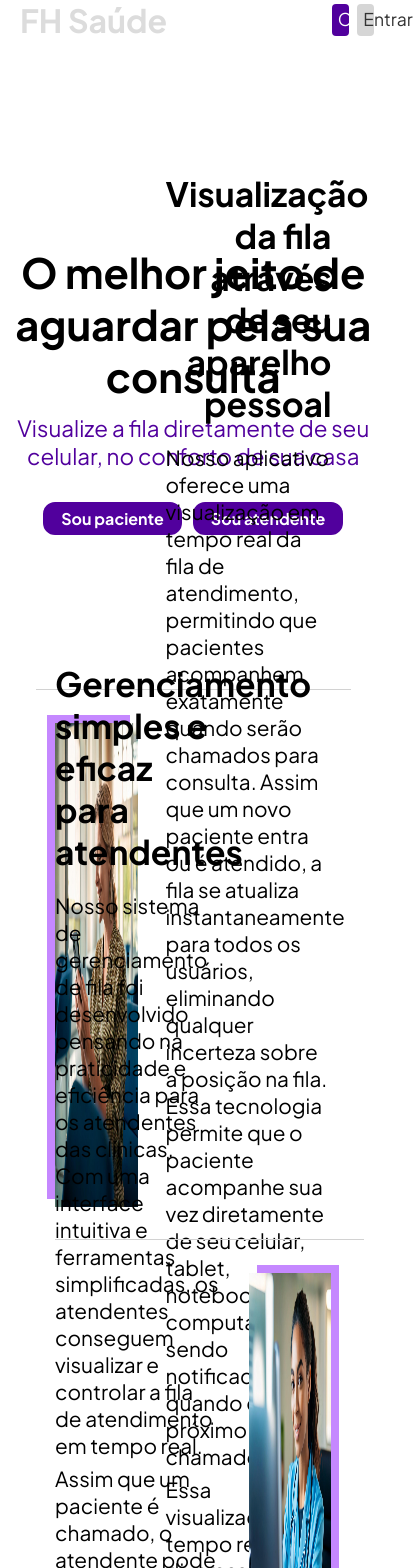
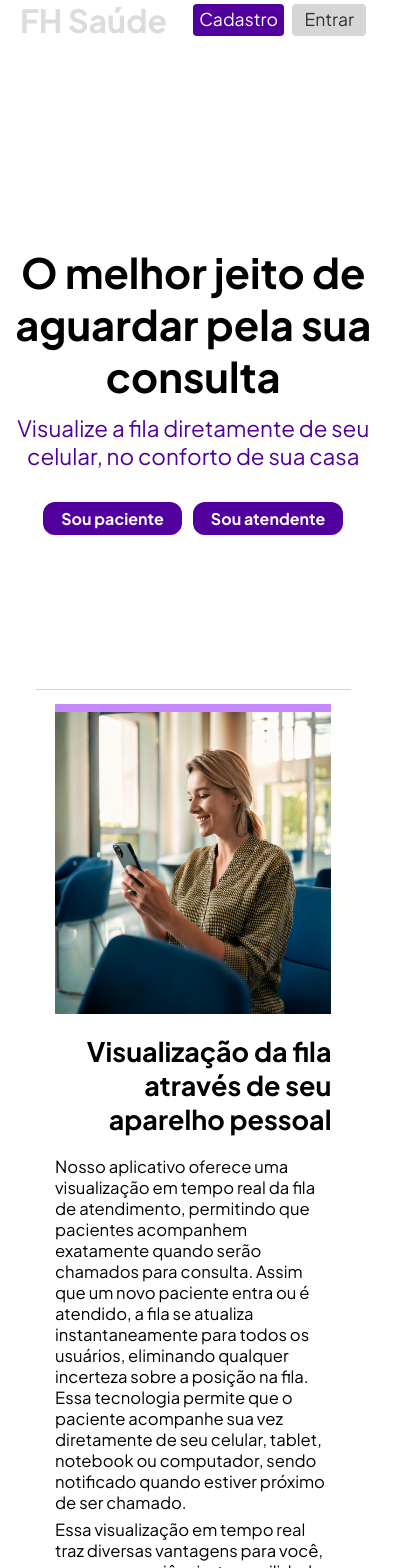
Before and after one commit to Scoorpioon/FastHealth, a React (Vite) app in the folder frontend/: page / in a window 390 px wide. Shown: the top 1568 px of the page, 417 px wide, since content can reach past the window. Built offline with nearby package versions, Linux system fonts and the light colour scheme.

Commit message:
Ajustes de responsividade

```diff
--- a/frontend/src/Components/Acesso/Fila/Fila.jsx
+++ b/frontend/src/Components/Acesso/Fila/Fila.jsx
@@ -14,7 +14,9 @@ const Fila = () => {
   const [fila, setFila] = useState();
   const [consultas, setConsultas] = useState();
   const [pacientesAtendidos, setarPacienteAtendido] = useState();
+  const [botaoClicado, clicarNoBotao] = useState(false);
   const stompClient = useRef(null);
+  const caixaDados = useRef(null);
   const dispatch = useDispatch();
   const audio = new Audio('/SomFila.mp3');
 
@@ -93,6 +95,16 @@ const Fila = () => {
     }
   }
 
+  const mostrarDados = () => {
+    if(botaoClicado) {
+      caixaDados.current.style.display = 'none';
+      clicarNoBotao(false);
+    } else {
+      caixaDados.current.style.display = 'flex';
+      clicarNoBotao(true);
+    }
+  }
+
   useEffect(() => {
     pegarPosicao();
     audio.play();
@@ -102,12 +114,20 @@ const Fila = () => {
   return (
     <section id="secao__Fila">
       <div id="listas">
-        {window.screen.width > 1340 ? <div className="dados">
+        {window.screen.width > 1340
+        ?
+        <div className="dados">
           <span>Tempo médio de atendimento: 20:00</span>
           <span>Posição na fila: {posicao}</span>
         </div>
         :
-        <span className="botao_dados">i</span>
+        <>
+          <span className="botao_dados" onClick={mostrarDados}>i</span>
+          <div className="dados_compactados" ref={caixaDados}>
+            <span>Tempo médio de atendimento: 20:00</span>
+            <span>Posição na fila: {posicao}</span>
+          </div>
+        </>
         }
         <div id="fila">
           <h2>Fila de atendimento</h2>
--- a/frontend/src/Styles/Fila.scss
+++ b/frontend/src/Styles/Fila.scss
@@ -62,8 +62,10 @@
             }
         }
 
+
         .botao_dados {
             background-color: $corPrincipal;
+            position: absolute;
             color: white;
             font-weight: bold;
             border-radius: 60px;
@@ -73,6 +75,25 @@
             cursor: pointer;
             position: absolute;
             left: 0;
+        }
+
+        .dados_compactados {
+            position: absolute;
+            top: 20px;
+            left: 0;
+
+            display: none;
+            flex-direction: column;
+            gap: 4px;
+
+            border: 2px solid $corPrincipal;
+
+            width: 200px;
+            padding: 4px;
+
+            background-color: white;
+
+            z-index: 5;
         }
 
         .nome_pacientes /* (lista dos pacientes) */ {
@@ -126,6 +147,26 @@
             } */
         }
 
+    }
+}
+
+@media (max-width: 1658px) {
+    #secao__Fila {
+        #listas {
+            .dados {
+                left: -50px;
+            }
+        }
+    }
+}
+
+@media (max-width: 1500px) {
+    #secao__Fila {
+        #listas {
+            .dados {
+                left: -75px;
+            }
+        }
     }
 }
 
--- a/frontend/src/Styles/Header.scss
+++ b/frontend/src/Styles/Header.scss
@@ -51,13 +51,13 @@ header {
         gap: 8px;
 
         height: 80%;
-        width: 10%;
+        width: 13%;
 
         a {
             @include botao;
 
             border-radius: 4px;
-            width: 50%;
+            width: 100%;
 
             padding-top: 4px;
 
@@ -72,3 +72,27 @@ header {
         }
     }
 }
+
+@media (max-width: 1128px) {
+    header {
+        .caixa_Botoes {
+            width: 20%;
+        }
+    }
+}
+
+@media (max-width: 760px) {
+    header {
+        .caixa_Botoes {
+            width: 30%;
+        }
+    }
+}
+
+@media (max-width: 500px) {
+    header {
+        .caixa_Botoes {
+            width: 50%;
+        }
+    }
+}
--- a/frontend/src/Styles/Landing.scss
+++ b/frontend/src/Styles/Landing.scss
@@ -167,3 +167,174 @@ footer {
         color: rgb(131, 41, 215);
     }
 }
+
+@media (max-width: 1128px) {
+    #secao__Principal {
+
+        #principal {
+
+            h2 {
+
+            }
+
+            span {
+
+            }
+
+            .botoes {
+
+                a {
+
+                    &:hover {
+
+                    }
+                }
+            }
+
+            &::after {
+            }
+        }
+
+        #paciente, #atendente {
+            flex-direction: column;
+
+            .img {
+
+                img {
+
+                }
+
+                &::before {
+
+                }
+            }
+
+            .texto {
+
+            }
+
+            &::after {
+
+            }
+        }
+
+        #atendente {
+
+        }
+    }
+}
+
+@media (max-width: 760px) {
+    #secao__Principal {
+
+        #principal {
+
+            h2 {
+
+            }
+
+            span {
+
+            }
+
+            .botoes {
+
+                a {
+
+                    &:hover {
+
+                    }
+                }
+            }
+
+            &::after {
+            }
+        }
+
+        #paciente, #atendente {
+            width: 100%;
+            height: 950px;
+            margin: 16px 0;
+
+            .img {
+                width: 100%;
+
+                img {
+
+                }
+
+                &::before {
+                    left: 0;
+                }
+            }
+
+            .texto {
+                width: 100%;
+                font-size: 0.8em;
+            }
+
+            &::after {
+
+            }
+        }
+
+        #atendente {
+
+        }
+    }
+}
+
+@media (max-width: 412px) {
+    #secao__Principal {
+
+        #principal {
+
+            h2 {
+
+            }
+
+            span {
+
+            }
+
+            .botoes {
+
+                a {
+
+                    &:hover {
+
+                    }
+                }
+            }
+
+            &::after {
+            }
+        }
+
+        #paciente, #atendente {
+            height: 930px;
+
+            .img {
+                img {
+
+                }
+
+                &::before {
+
+                }
+            }
+
+            .texto {
+
+            }
+
+            &::after {
+
+            }
+        }
+
+        #atendente {
+
+        }
+    }
+}
```
